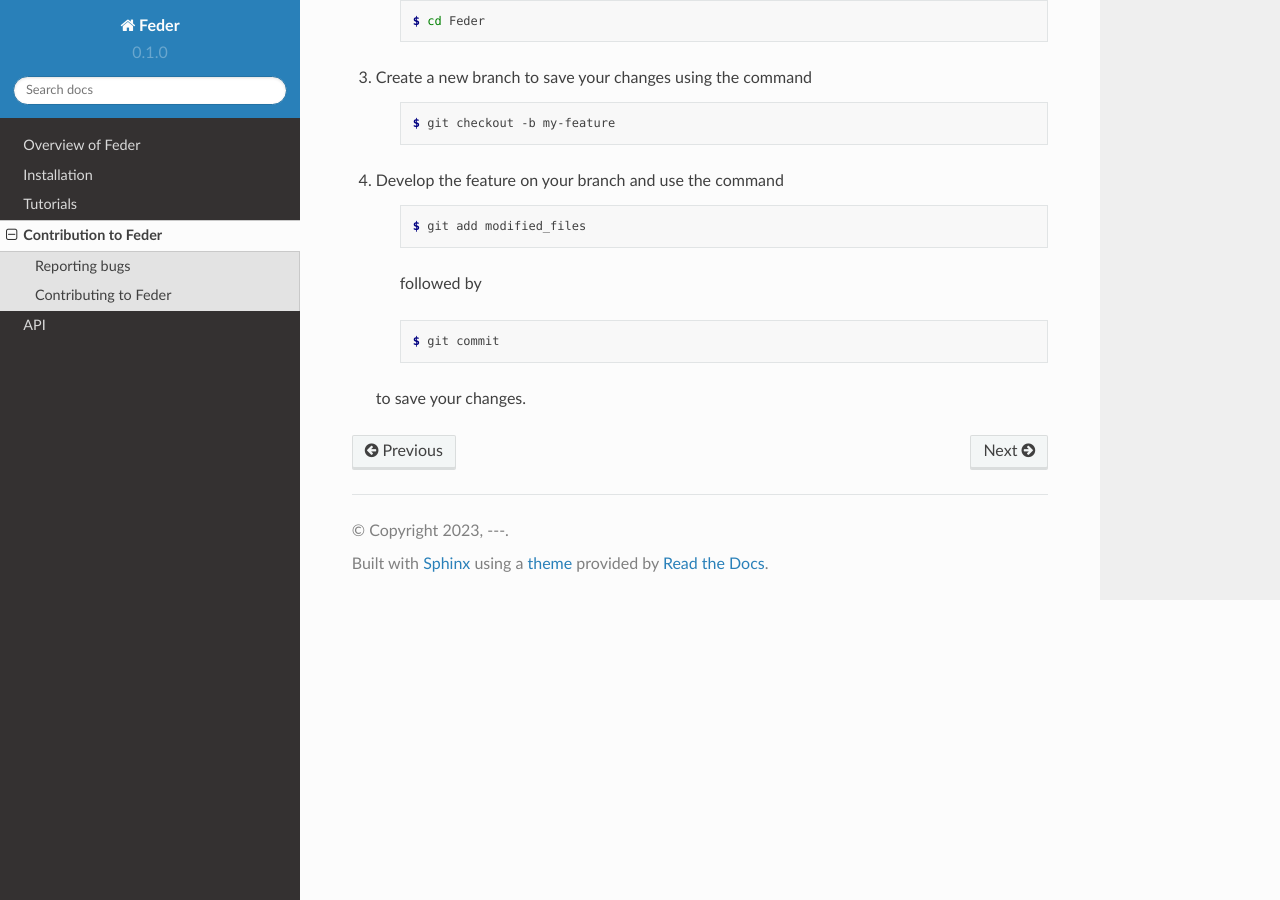
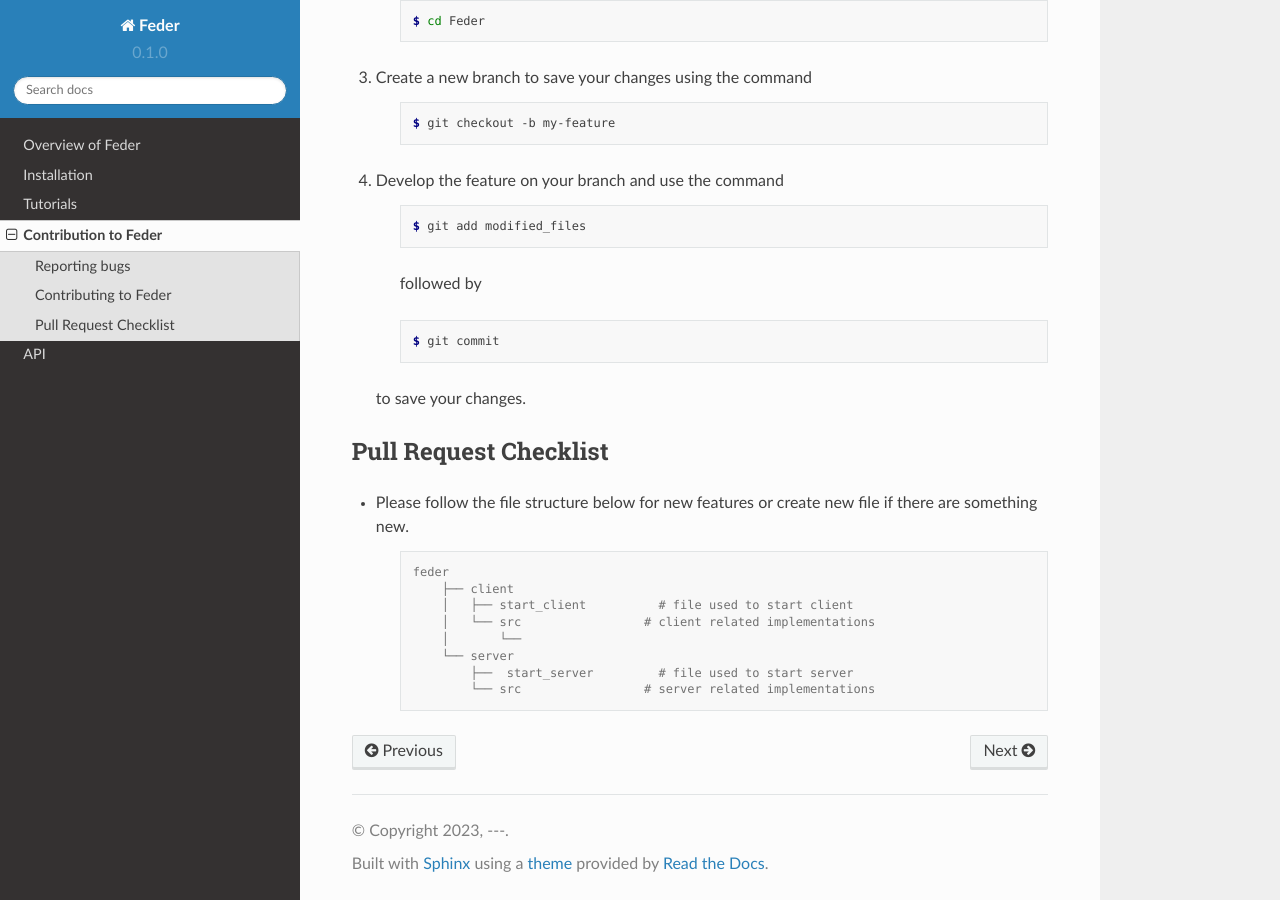
Before and after one commit to Kasliwal17/Feder, a Sphinx documentation site: the page built from docs/source/contribution.rst, in a window 1280 px wide and 900 px high, scrolled down 783 px. Built offline with Sphinx 7.4.7 and the Read the Docs theme 2.0.0, drawn with Linux system fonts in a browser that asks for light colours; pages that are not in the unit, such as notebooks, are missing from menus.

Commit message:
Update contribution.rst

```diff
--- a/docs/source/contribution.rst
+++ b/docs/source/contribution.rst
@@ -19,6 +19,7 @@ If you wish to contribute to the project by submitting code, you can do so by cr
 We encourage you to contribute to the enhancement of **Feder** or the implementation of existing FL methods within **Feder**. The recommended method for contributing to **Feder** is to fork the main repository on GitHub, clone it, and develop on a branch. Follow these steps:
 
 1. Click on "Fork" to fork the project repository.
+
 2. Clone your forked repository from your GitHub account to your local machine:
 
     .. code-block:: shell-session
@@ -50,3 +51,19 @@ We encourage you to contribute to the enhancement of **Feder** or the implementa
         $ git commit
 
    to save your changes.
+
+Pull Request Checklist
+----------------------
+
+- Please follow the file structure below for new features or create new file if there are something new.
+
+    .. code-block:: shell-session
+
+        feder
+            ├── client
+            │   ├── start_client          # file used to start client
+            │   └── src                 # client related implementations
+            │       └──
+            └── server
+                ├──  start_server         # file used to start server
+                └── src                 # server related implementations
```
